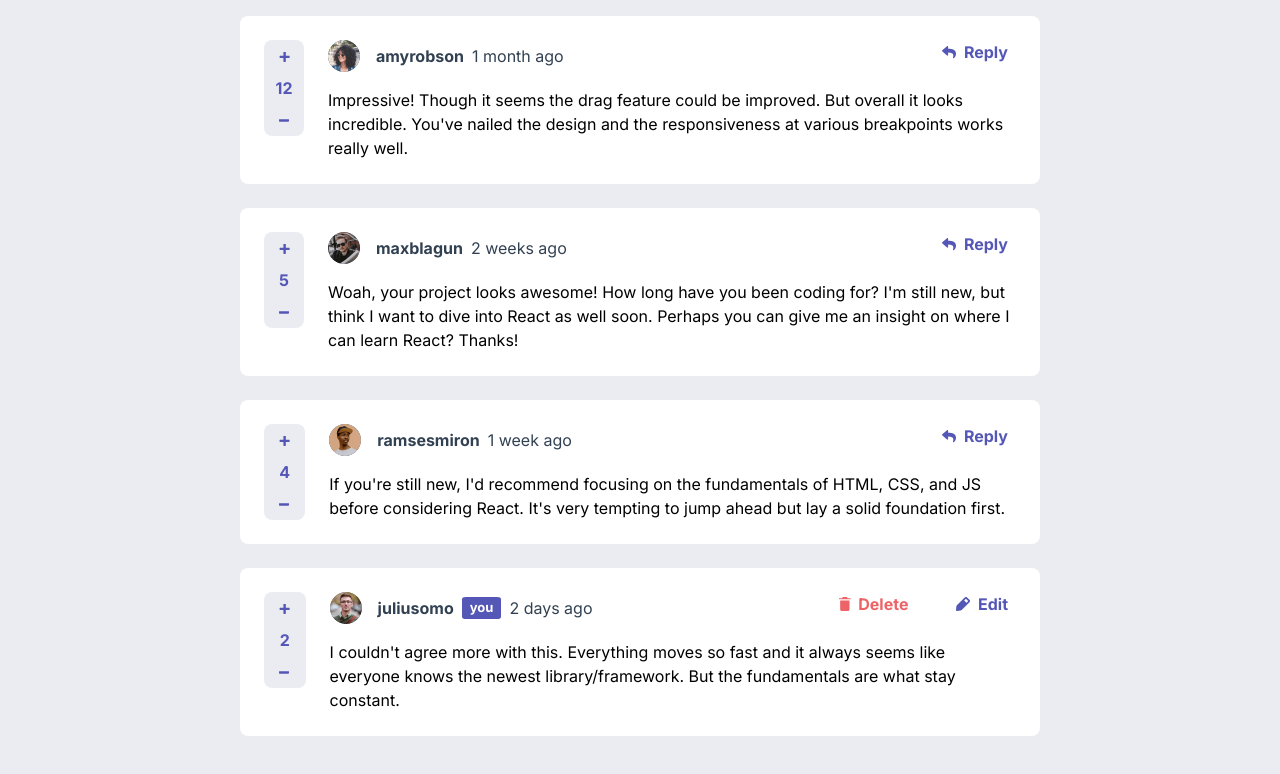
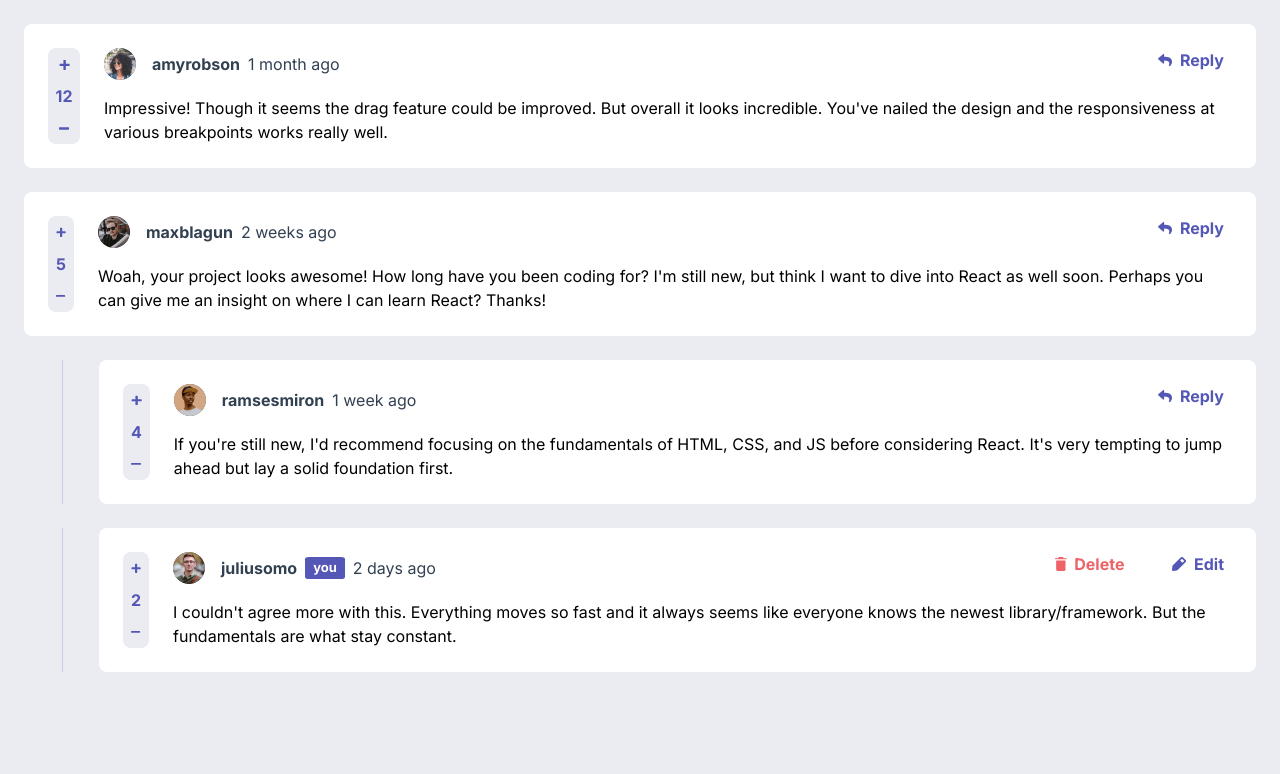
Before and after one commit to aalvarezto/assambly-line, a Next.js app: page / in a window 1280 px wide. Shown: the top 774 px of the page. Built offline with nearby package versions, Linux system fonts and the light colour scheme.

Commit message:
feat(comment): :hammer: adds line to nested comment

```diff
--- a/src/app/pages/Home/Home.styled.ts
+++ b/src/app/pages/Home/Home.styled.ts
@@ -3,20 +3,17 @@ import { colors } from "../../shared"
 
 const ContainerHome = styled.div`
 	display: flex;
-	align-items: center;
 	flex-direction: column;
-	padding: 1rem;
+	padding: 1.5rem;
 	gap: 1.5rem;
 	height: 100vh;
 	background-color: ${colors.lightGray};
 `
 
-const BoxComment = styled.div`
-	background-color: ${colors.white};
-	border-radius: 0.5rem;
-	max-width: 50rem;
-	padding: 1.5rem;
+const BoxReply = styled.div`
 	display: flex;
+	flex-direction: row;
+	width: 100%;
 `
 
-export { ContainerHome, BoxComment }
+export { ContainerHome, BoxReply }
--- a/src/app/pages/Home/Home.tsx
+++ b/src/app/pages/Home/Home.tsx
@@ -1,29 +1,57 @@
 "use client"
 
 import mock from "../../../../mock/data.json"
-import { ContainerHome } from "./Home.styled"
+import { ContainerHome, BoxReply } from "./Home.styled"
 import { Comment } from "./components"
 
-const HomePage = () => (
+import { styled } from "styled-components"
+import React from "react"
+
+const Box = styled.div`
+	width: 5rem;
+`
+
+const BoxS = styled.div`
+	width: calc(100% / 2 + 2px);
+	height: 100%;
+	border-right: 1px solid hsla(238, 40%, 52%, 0.2);
+`
+
+const BoxF = styled.div`
+	display: flex;
+	flex-direction: column;
+	gap: 1.5rem;
+`
+
+const HomePage = () => {
+	return (
 		<ContainerHome>
 			{mock.comments.map(comment => (
-			<>
+				<BoxF
+					key={`comment-box-${comment.id}-${comment.user.username}`}
+				>
 					<Comment
 						comment={comment}
 						mainUser={mock.currentUser.username}
-					key={`comment-box-${comment.id}-${comment.user}`}
 					></Comment>
+					{comment.replies.map(reply => (
+						<BoxReply
+							key={`reply-box-${reply.id}-${reply.user.username}`}
+						>
+							<Box>
+								<BoxS />
+							</Box>
 
-				{comment.replies.map(reply => (
 							<Comment
 								comment={reply}
 								mainUser={mock.currentUser.username}
-						key={`reply-box-${reply.id}-${reply.user}`}
 							></Comment>
+						</BoxReply>
 					))}
-			</>
+				</BoxF>
 			))}
 		</ContainerHome>
 	)
+}
 
 export default HomePage
--- a/src/app/pages/Home/components/ColumnButtons.tsx
+++ b/src/app/pages/Home/components/ColumnButtons.tsx
@@ -4,14 +4,14 @@ import { Button } from "../../../shared"
 
 const BoxButtons = styled.div`
 	margin-right: 1.5rem;
-	width: 5rem;
+	width: 2rem;
 `
 
 const ButtonSmall = styled(Button)`
 	display: flex;
 	flex-direction: column;
 	font-weight: bold;
-	min-width: 2.5rem;
+	width: 1.5rem;
 
 	& {
 		border: none;
--- a/src/app/pages/Home/components/Comment.tsx
+++ b/src/app/pages/Home/components/Comment.tsx
@@ -6,10 +6,12 @@ import { Avatar, ColumnButtons } from "./index"
 const BoxComment = styled.div`
 	background-color: ${colors.white};
 	border-radius: 0.5rem;
-	max-width: 50rem;
+	width: 100%;
 	padding: 1.5rem;
 	display: flex;
 `
+
+const Paragraph = styled.p``
 
 interface IComment {
 	id: number
@@ -41,7 +43,7 @@ const Comment = ({
 				name={comment.user.username}
 				src={comment.user.image.png}
 			/>
-			{comment.content}
+			<Paragraph>{comment.content}</Paragraph>
 		</div>
 	</BoxComment>
 )
```
Lines whose indentation alone changed are shown as unchanged.
